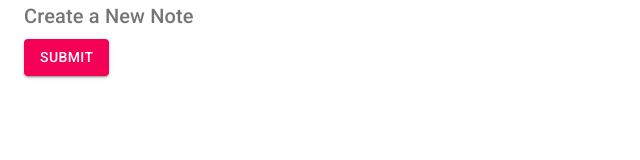
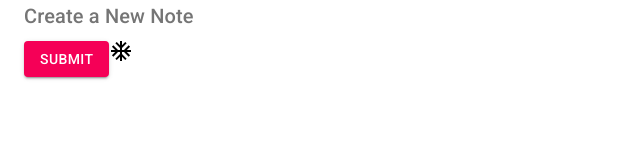
Before and after one commit to jv88899/material-ui-learning, a React (Create React App) app: page /create in a window 1280 px wide. Shown: the top 160 px of the page, without its empty margins (0-640 px from the left). Built offline with nearby package versions, Linux system fonts and the light colour scheme.

Commit message:
1 file modified

```diff
--- a/src/pages/Create.js
+++ b/src/pages/Create.js
@@ -1,6 +1,6 @@
 import React from 'react';
 import { Typography, Button, Container } from '@material-ui/core/';
-// import { AcUnitOutlinedIcon } from '@material-ui/icons';
+import { AcUnitOutlined } from '@material-ui/icons';
 
 export default function Create() {
   return (
@@ -24,7 +24,7 @@ export default function Create() {
       </Button>
 
       {/* Icons */}
-      {/* <AcUnitOutlinedIcon /> */}
+      <AcUnitOutlined />
     </Container>
   );
 }
```
